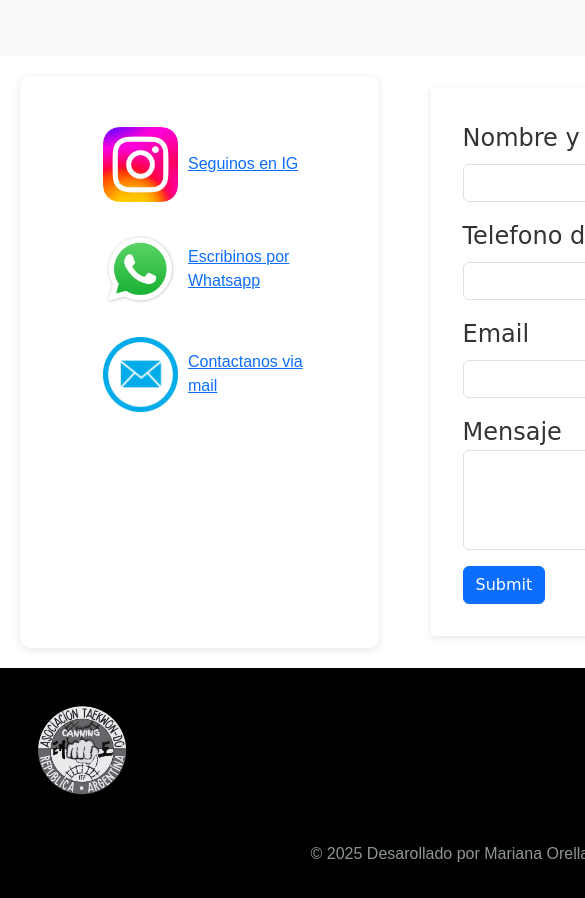
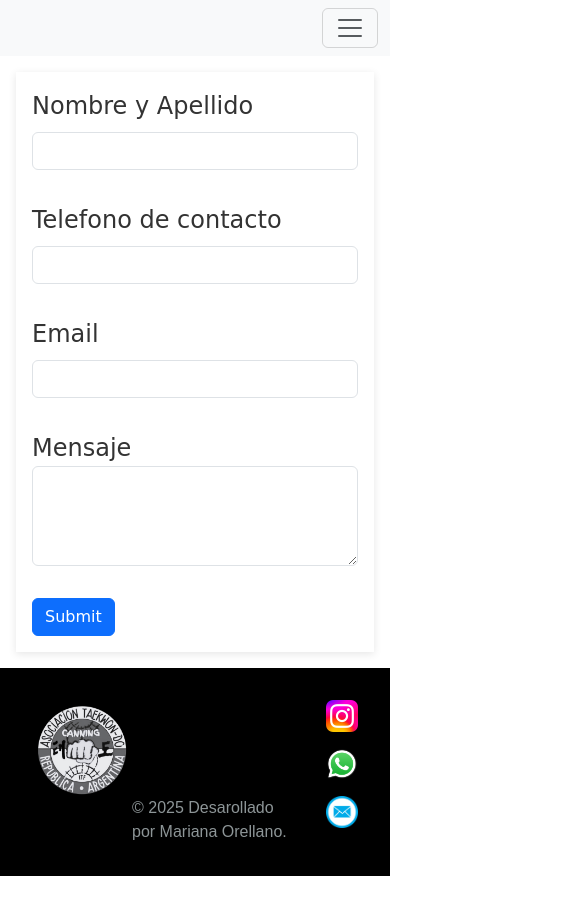
Before and after one commit to orellanomariana/proyecto_coder_ATRA_Canning, a website: page pages/contacto.html in a window 390 px wide. Shown: the part 493-1391 px from the top of the page, 585 px wide, since content can reach past the window. After the commit the page ends 1369 px from the top, so only its background shows below. Drawn offline with nearby package versions, Linux system fonts and the light colour scheme; a web font is replaced by a local one.

Commit message:
version1 para entrega

```diff
--- a/css/style copy.css
+++ b/css/style copy.css
@@ -473,9 +473,7 @@ main{
     font-size: 16px;
 }
 
-.redes_grande ul li img{
-    width: 75px;
-}
+
 
 .grupo{
     text-align: center;
@@ -505,6 +503,10 @@ main{
 .redes_grande ul li{
     list-style: none;
 
+}
+
+.redes_grande ul li img{
+    width: 75px;
 }
 
 .formulario_contacto{
--- a/scss/animations.scss
+++ b/scss/animations.scss
@@ -0,0 +1,14 @@
+
+
+@keyframes pulse {
+    0% , 100% {
+        transform: scale(1);
+    }
+    50% {
+        transform: scale(1.05);
+    }
+}
+
+.pulse {
+    animation: pulse 1.5s infinite;
+}
--- a/scss/base.scss
+++ b/scss/base.scss
@@ -50,6 +50,28 @@ h2 {
     }
 
 }
+@media screen and (max-width: 768px) {
+    .contenido_contacto {
+    display:block !important;
+    grid-template-columns: none !important;
+    gap:0 !important;
+    padding: 1rem !important;
+    }
+
+    .redes_grande {
+    display: none;
+    }
+
+    .formulario {
+    width: 100%;
+    padding: 1rem;
+
+    form {
+        width: 100%;
+    }
+    }
+}
+
 
 @media (max-width: 576px) {
     header {
@@ -60,6 +82,10 @@ h2 {
     width: 90%;
     }
 }
-.aside a{
-    font-family: variables.$font-stack2;
+
+@media screen and (max-width: 576px) {
+    .redes li a {
+    display: none;
+    }
+
 }
--- a/scss/components.scss
+++ b/scss/components.scss
@@ -1,9 +1,11 @@
 @use'variables';
 @use'mixins';
+@use 'animations.scss';
 
 
 .logo {
     @include mixins.logo-style(15rem, 75px, variables.$fourth_color, variables.$border_radius);
+    @extend .pulse;
 }
 .nav-item {
     background-color: transparent;
@@ -71,11 +73,19 @@
     }
 
     .formulario {
-        width: 800px;
-        padding: 2rem;
-        margin: 2rem;
+        width: 100%;
         box-shadow: variables.$box-shadow-default;
+
+        form {
+            display: flex;
+            flex-direction: column;
+            gap: 1rem;
+            .form-control {
+                width: 100%;
+        }
+        }
     }
+
 
     .redes_grande {
         border-radius: 10px;
@@ -128,7 +138,8 @@
 .redes {
     display: flex;
     flex-direction: column;
-    margin-right: 50px;
+    align-items: start;
+    gap: 1rem;
 
     li {
     list-style: none;
@@ -136,6 +147,7 @@
     display: flex;
     align-items: center;
     color: variables.$primary_color;
+    gap: 0.5rem;
 
     a {
         margin-left: 10px;
@@ -146,8 +158,8 @@
     }
 
     img {
-        height: 40px;
-        padding-left: 20px;
+        width: 32px;
+        height: 32px;
     }
     }
 }
--- a/scss/layout.scss
+++ b/scss/layout.scss
@@ -2,6 +2,7 @@
 
 @use 'variables' ;
 @use 'mixins' ;
+@use 'animations';
 
 // Grid container
 .grid_container {
@@ -11,7 +12,6 @@
     grid-template-areas:
         "header header"
         "cont   cont"
-        "asi    asi"
         "foo    foo";
 }
 
@@ -91,6 +91,7 @@
     flex: 1 1 300px;
     text-align: center;
 
+
     p {
         font-size: 25px;
         text-emphasis: inherit;
@@ -149,6 +150,8 @@
     width: 75%;
     height: auto;
     border-radius: variables.$border_radius;
+
+
 }
 
 //el taekwon-do
@@ -168,11 +171,25 @@
 // _layout.scss
 
 .contenido_contacto {
-    display: flex;
+    display: grid;
+    grid-template-columns: 1fr 3fr;
+    gap: 2rem;
+    grid-area: cont;
+    padding: 2rem;
+    width: 100%;
+    max-width: 1200px;
+    margin: 0 auto;
+
 }
 
-.formulario_contacto {
+.formulario {
     display: flex;
+    flex-direction: column;
+    width: 100%;
+}
+.formulario form {
+    width: 100%;
+    max-width: 600px;
 }
 
 
--- a/scss/transforms.scss
+++ b/scss/transforms.scss
@@ -0,0 +1,32 @@
+.instructor {
+    transition: transform 0.3s ease, box-shadow 0.3s ease;
+
+    &:hover {
+    transform: scale(1.05);
+    box-shadow: 0 10px 20px rgba(0, 0, 0, 0.2);
+    }
+}
+
+
+.card {
+    transition: transform 0.3s ease, box-shadow 0.3s ease;
+
+    &:hover {
+    transform: scale(1.05);
+    box-shadow: 0 10px 20px rgba(0, 0, 0, 0.2);
+    }
+}
+
+
+
+
+
+.navbar-nav>a{
+    transition: transform 0.3s ease, box-shadow 0.3s ease;
+
+    &:hover{
+        transform: scale(1.05) translateY(-5px);
+        box-shadow: 0 10px 20px rgba(0, 0, 0, 0.2);
+        cursor: pointer;
+    }
+}
```
Also changed, not shown: index.html (+3 -3 lines), css/style.css.
